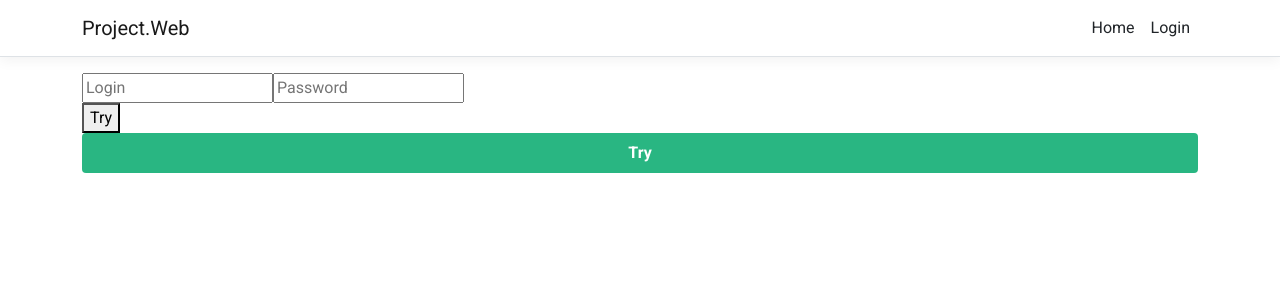
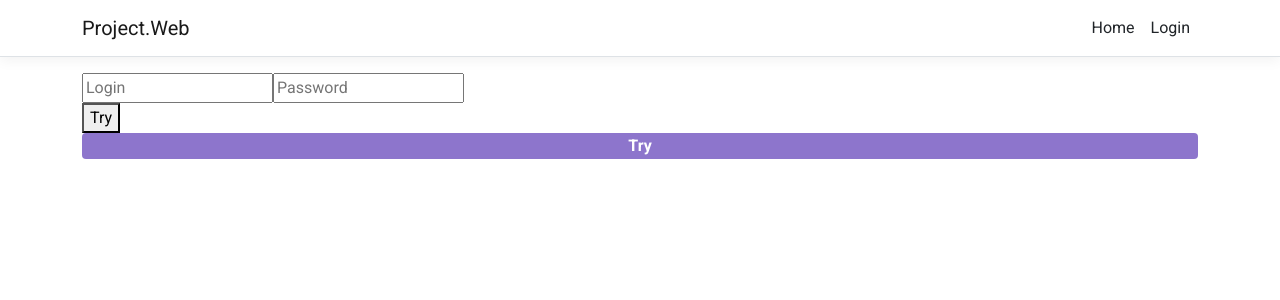
Before and after one commit to PegasUsOnce/my_web_app, a React (Create React App) app in the folder Project.Web/ClientApp/: page /login in a window 1280 px wide. Shown: the top 300 px of the page. Built offline with nearby package versions, Linux system fonts and the light colour scheme.

Commit message:
перенесла стили кнопки

```diff
--- a/Project.Web/ClientApp/src/components/shared/button/Button.module.scss
+++ b/Project.Web/ClientApp/src/components/shared/button/Button.module.scss
@@ -1,50 +1,23 @@
 .buttonContainer {
+  width: 100%;
+  height: 100%;
 
-  .no-color {
-    background-color: #04AA6D;
-    opacity: 0;
-    color: black;
-    font-weight: 700;
-
-    &:hover {
-      opacity: 1;
-      color: white;
-    }
-
-    &:active {
-      opacity: 0;
-      color: black;
-    }
-  }
-
-  .usual {
-    background-color: #04AA6D;
-    opacity: 0.85;
+  .button {
+    background-color: rgb(129, 103, 199);
+    opacity: 0.9;
+    width: 100%;
+    height: 100%;
+    border: 0;
+    border-radius: 4px;
     color: white;
-    font-weight: 700;
+    font-weight: bold;
 
     &:hover {
       opacity: 1;
     }
 
     &:active {
-      opacity: 0.85;
-    }
-  }
-
-  .button {
-    display: flex;
-    align-items: center;
-
-    width: 100%;
-    height: 100%;
-    border-radius: 4px;
-
-    padding: 8px 16px;
-
-    .textWrapper {
-      margin-left: auto;
-      margin-right: auto;
+      opacity: 0.9;
     }
   }
 }
--- a/Project.Web/ClientApp/src/components/shared/button/Button.tsx
+++ b/Project.Web/ClientApp/src/components/shared/button/Button.tsx
@@ -1,21 +1,18 @@
 import React from 'react'
-import { ButtonType } from '.'
 import styles from './Button.module.scss'
 
 interface IProps {
+  /** Текст в кнопке */
   text: string,
-  onClick: () => void
-  disabled?: boolean,
-  type?: ButtonType
+  /** Дествия по клику */
+  onClick: () => void,
+  /** Заблокирована */
+  disabled?: boolean
 }
 
-const ButtonImpl: React.FC<IProps> = ({ text, onClick, type = 'usual', disabled = false }) => {
+const ButtonImpl: React.FC<IProps> = ({ text, onClick, disabled = undefined }) => {
   return <div className={styles.buttonContainer}>
-    <div className={styles.button + ' ' + styles.usual} onClick={onClick}>
-      <div className={styles.textWrapper}>
-        {text}
-      </div>
-    </div>
+    <button className={styles.button} disabled={disabled} onClick={onClick}>{text}</button>
   </div>
 }
 
--- a/Project.Web/ClientApp/src/components/shared/button/index.ts
+++ b/Project.Web/ClientApp/src/components/shared/button/index.ts
@@ -1,5 +1,3 @@
 import { Button } from './Button'
 
-export type ButtonType = 'success' | 'failure' | 'usual'
-
 export { Button }
```
